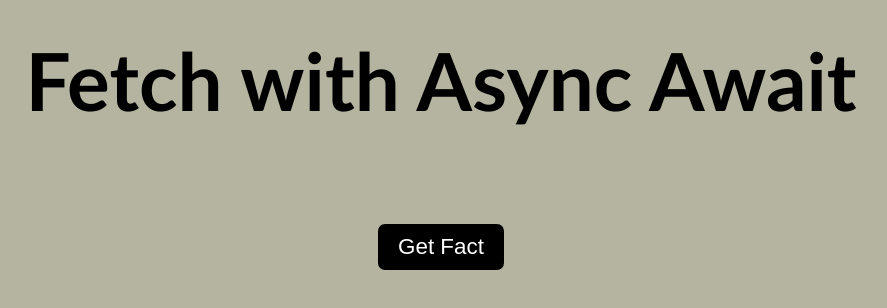
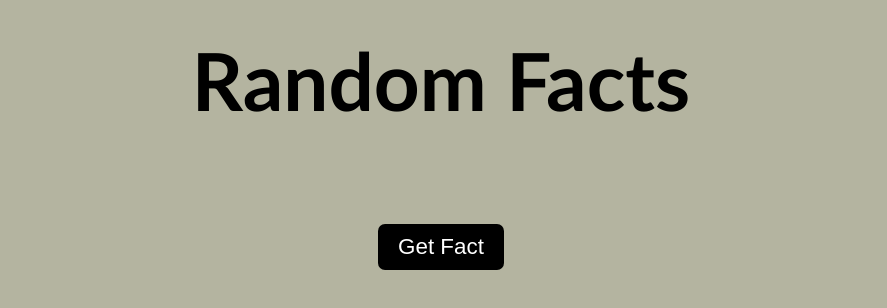
Before and after one commit to abdullah-ahmad-3744/30-Days-JavaScript, a website: page 21-Fetch-with-Async&Await/index.html in a window 1280 px wide. Shown: the whole page, without its empty margins (199-1086 px from the left). Drawn offline with Linux system fonts and the light colour scheme.

Commit message:
Heading changed

```diff
--- a/21-Fetch-with-Async&Await/index.html
+++ b/21-Fetch-with-Async&Await/index.html
@@ -8,7 +8,7 @@
 </head>
 <body>
     <div class="container">
-        <h1>Fetch with Async Await</h1>
+        <h1>Random Facts</h1>
         <div class="fact-box"></div>
         <button class="fact-button">Get Fact</button>
     </div>
```
